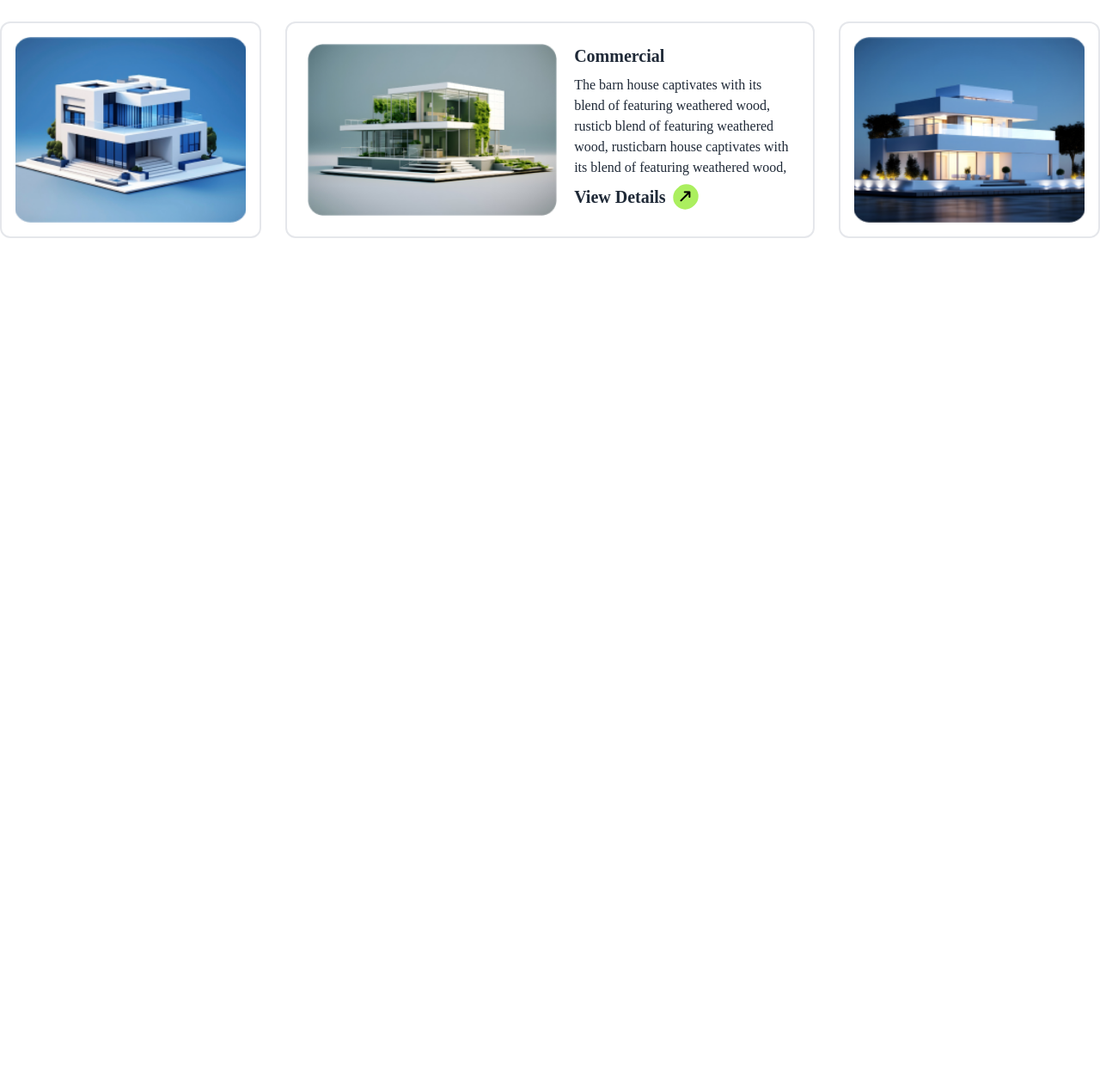
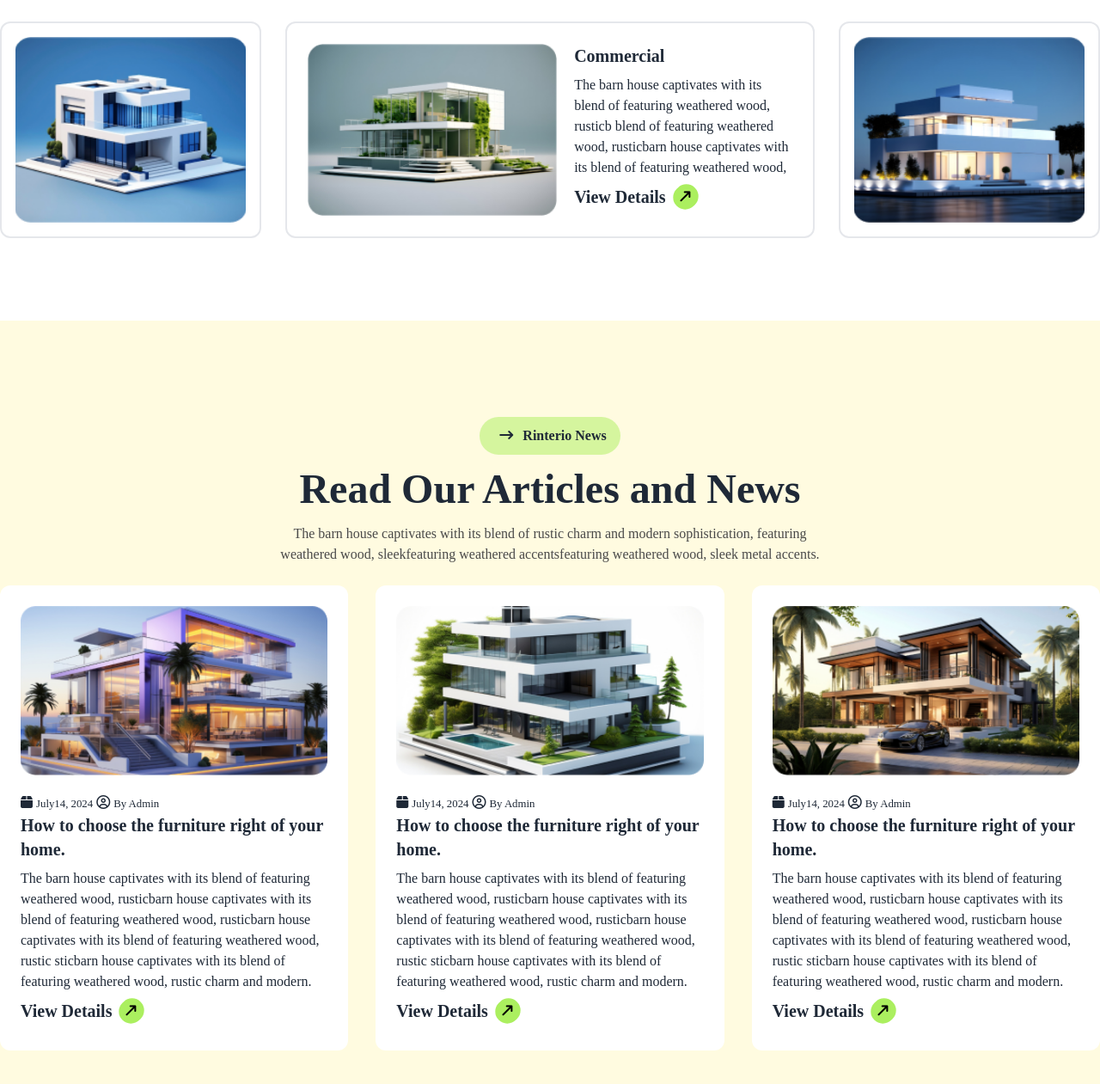
Before and after one commit to arman-miaa/Hero-Assignment-3, a plain HTML site: page index.html in a window 1280 px wide. Shown: the part 3038-4299 px from the top of the page at 86% size. Before the commit the page ends 3315 px from the top, so only its background shows below. Drawn offline with nearby package versions, Linux system fonts and the light colour scheme.

Commit message:
added news section

```diff
--- a/index.html
+++ b/index.html
@@ -24,6 +24,9 @@
               secondary: "#ABEF5F80",
               des1: "#494949",
               des2: "#737373",
+            },
+            backgroundImage: {
+              bgImg: "url('./assets/bg.jpg')",
             },
 
 
@@ -310,10 +313,95 @@ modern sophistication, featuring weathered wood,featuring weathered wood, sleek
     </div>
   </div>
 
+        </section>
+       <!-- Latest Porfolio section end here -->
+        <!-- News section start here -->
+         <section class="mt-24 bg-[#ffd9021f] py-28">
+          <!-- content -->
+           <div class="container mx-auto">
+             <!-- title and des -->
+             <div>
+               <div class="text-center">
+              <div class=" justify-center items-center inline-flex bg-secondary py-2 px-4 gap-1 rounded-full cursor-pointer">
+      <p class=" px-[7px] py-[2px] rounded-full"><i class="fa-solid fa-arrow-right-long"></i></p>
+      <a class=" font-bold ">Rinterio News</a>
+    </div>
+     </div>
+    <h2 class="md:text-5xl text-2xl  lg:w-full w-5/6 mx-auto text-center my-3 lg:my-4
+    font-bold">Read Our Articles and News</h2>
+    <p class="font-medium my-6 w-11/12  lg:w-1/2 mx-auto text-center mt-2 text-des1">The barn house captivates with its blend of rustic charm and modern sophistication, featuring weathered wood, sleekfeaturing weathered accentsfeaturing weathered wood, sleek metal accents.</p>
+
+             </div>
+
+            <!-- cards -->
+             <div class="grid grid-cols-1 gap-8 lg:grid-cols-3">
+               <!-- card 1  -->
+   <div class="flex flex-col lg:flex-col md:flex-row bg-white p-6 mx-5 md:mx-0 rounded-xl gap-5">
+    <img class="w-full rounded-xl " src="./assets/article1.png" alt="">
+    <div>
+      <div>
+        <i class="fa-solid fa-box"></i>
+        <small>July14, 2024</small>
+        <i class="fa-regular fa-circle-user"></i>
+        <small>By Admin</small>
+      </div>
+      <h3 class="text-xl font-extrabold">How to choose the furniture right  of your home.</h3>
+      <p class=" font-medium mt-2 ">The barn house captivates with its blend of featuring weathered wood, rusticbarn house captivates with its blend of featuring weathered wood, rusticbarn house captivates with its blend of featuring weathered wood, rustic sticbarn house captivates with its blend of featuring weathered wood, rustic charm and modern.</p>
+      <!-- btn -->
+         <div class="flex  py-2  gap-2 rounded-full cursor-pointer">
+      <a class="text-xl font-extrabold ">View Details</a>
+      <p class="bg-primary px-[7px] py-[2px] -rotate-45 text-black rounded-full"><i class="fa-solid fa-arrow-right-long"></i></p>
+    </div>
+    </div>
+   </div>
+               <!-- card 2  -->
+   <div class="flex flex-col lg:flex-col md:flex-row bg-white p-6 mx-5 md:mx-0 rounded-xl gap-5">
+    <img class="w-full rounded-xl " src="./assets/article2.png" alt="">
+    <div>
+      <div>
+        <i class="fa-solid fa-box"></i>
+        <small>July14, 2024</small>
+        <i class="fa-regular fa-circle-user"></i>
+        <small>By Admin</small>
+      </div>
+      <h3 class="text-xl font-extrabold">How to choose the furniture right  of your home.</h3>
+      <p class=" font-medium mt-2 ">The barn house captivates with its blend of featuring weathered wood, rusticbarn house captivates with its blend of featuring weathered wood, rusticbarn house captivates with its blend of featuring weathered wood, rustic sticbarn house captivates with its blend of featuring weathered wood, rustic charm and modern.</p>
+      <!-- btn -->
+         <div class="flex  py-2  gap-2 rounded-full cursor-pointer">
+      <a class="text-xl font-extrabold ">View Details</a>
+      <p class="bg-primary px-[7px] py-[2px] -rotate-45 text-black rounded-full"><i class="fa-solid fa-arrow-right-long"></i></p>
+    </div>
+    </div>
+   </div>
+               <!-- card 3  -->
+   <div class="flex flex-col lg:flex-col md:flex-row bg-white p-6 mx-5 md:mx-0 rounded-xl gap-5 ">
+    <div>
+    <img class="w-full h-full rounded-xl " src="./assets/article3.png" alt="">
+
+    </div>
+    <div>
+      <div>
+        <i class="fa-solid fa-box"></i>
+        <small>July14, 2024</small>
+        <i class="fa-regular fa-circle-user"></i>
+        <small>By Admin</small>
+      </div>
+      <h3 class="text-xl font-extrabold">How to choose the furniture right  of your home.</h3>
+      <p class=" font-medium mt-2 ">The barn house captivates with its blend of featuring weathered wood, rusticbarn house captivates with its blend of featuring weathered wood, rusticbarn house captivates with its blend of featuring weathered wood, rustic sticbarn house captivates with its blend of featuring weathered wood, rustic charm and modern.</p>
+      <!-- btn -->
+         <div class="flex  py-2  gap-2 rounded-full cursor-pointer">
+      <a class="text-xl font-extrabold ">View Details</a>
+      <p class="bg-primary px-[7px] py-[2px] -rotate-45 text-black rounded-full"><i class="fa-solid fa-arrow-right-long"></i></p>
+    </div>
+    </div>
+   </div>
 
 
-        </section>
-       <!-- Latest Porfolio section end here -->
+             </div>
+
+           </div>
+         </section>
+        <!-- News section end here -->
     </main>
     <!-- main section end here -->
     <!-- footer section start here -->
```
